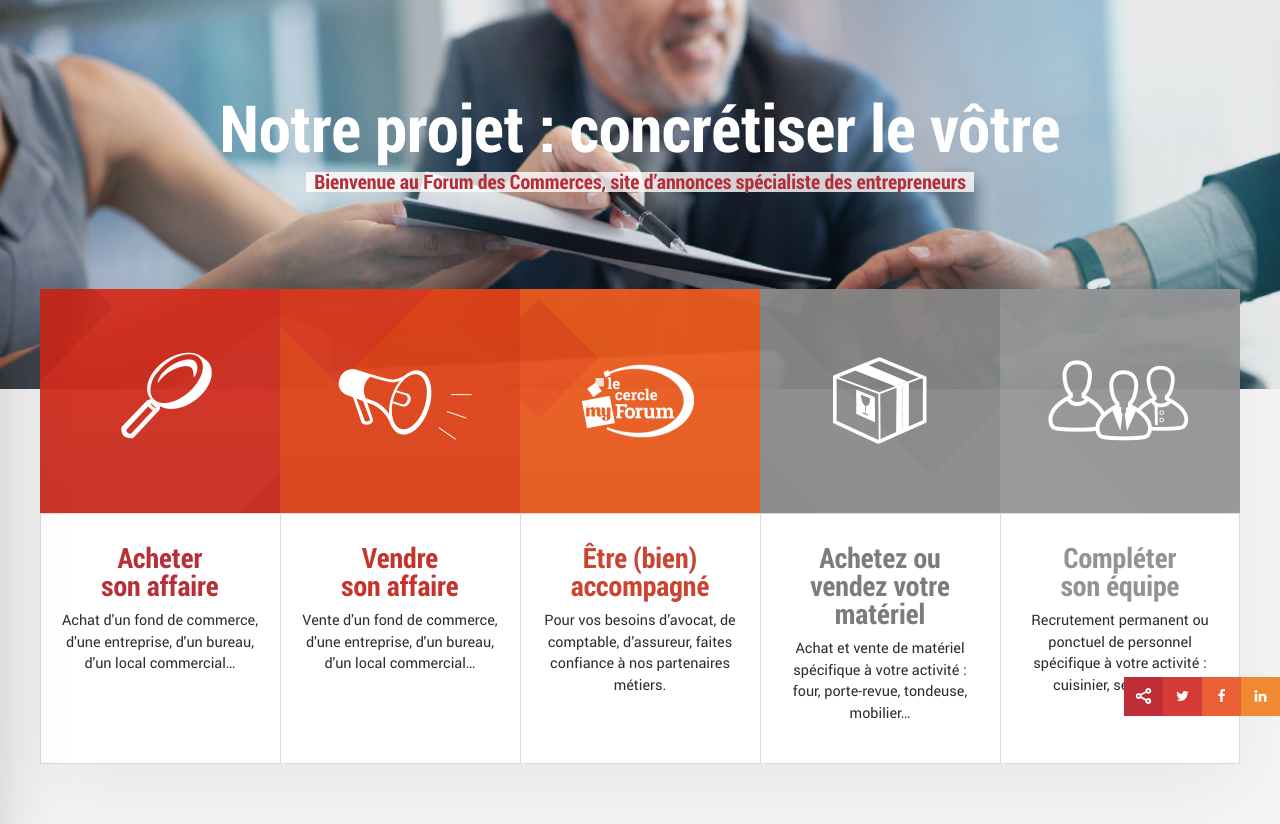
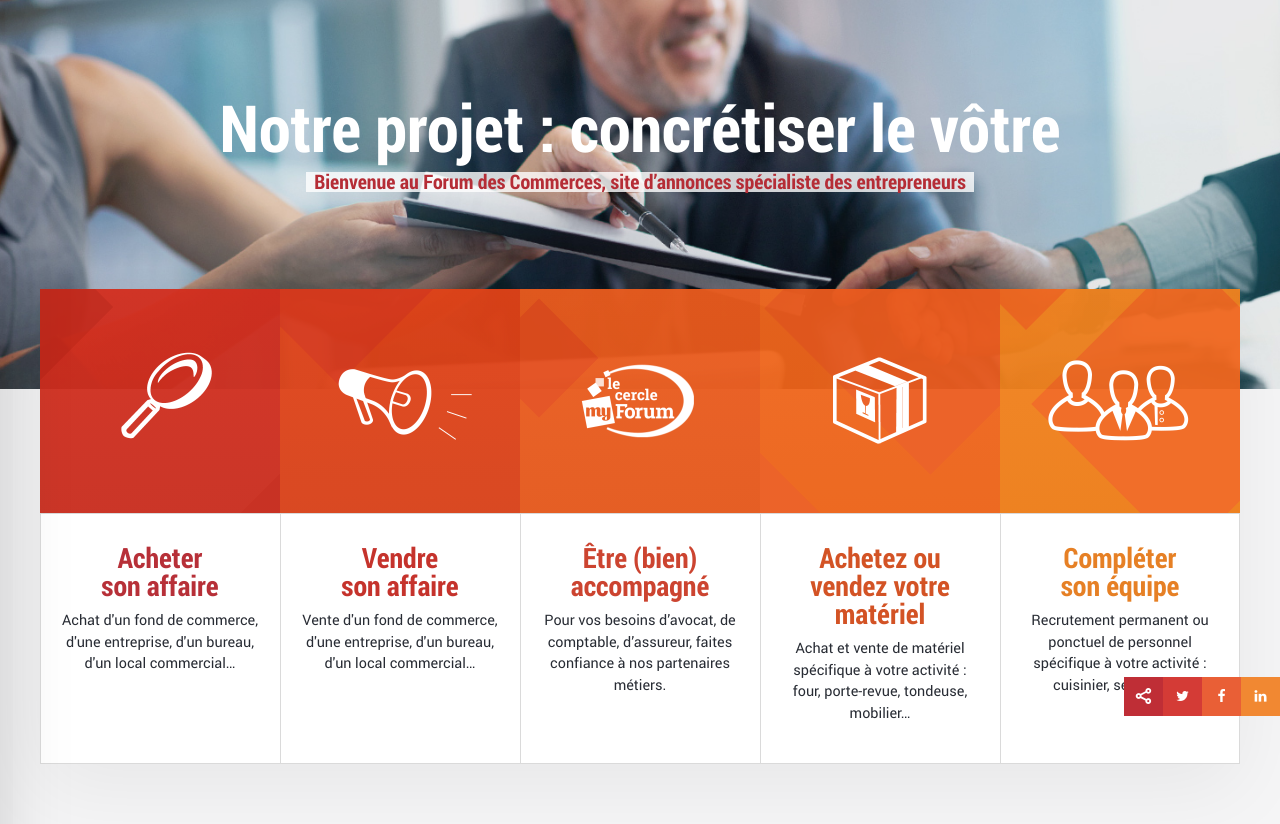
Before and after one commit to stereosuper/fdc, a PHP site: page /000_index.php in a window 1280 px wide. Shown: the part 59-883 px from the top of the page. Run offline with PHP 8.4, Linux system fonts and the light colour scheme; some web fonts are replaced.

Commit message:
:art: Choices colors

```diff
--- a/scss/components/_choices.scss
+++ b/scss/components/_choices.scss
@@ -198,14 +198,14 @@ $tps-choice-etape-2: 0.3s;
 		&:nth-child(4){
 			left: 60%;
 			.bg-choice{
-				/*background: $theme2-gradient-4;
-				background: linear-gradient(to bottom, $theme2-gradient-4 0%, darken($theme2-gradient-4, 5%) 100%);*/
-				background: rgb(138, 138, 138);
+				background: $theme2-gradient-4;
+				background: linear-gradient(to bottom, $theme2-gradient-4 0%, darken($theme2-gradient-4, 5%) 100%);
+				// background: rgb(138, 138, 138);
 				&:before, &:after{
 					width: 235px;
 					height: 235px;
-					// background: rgb(235, 91, 30);
-					background: rgb(133, 133, 133);
+					background: rgb(235, 91, 30);
+					// background: rgb(133, 133, 133);
 				}
 				&:before{
 					top: -98px;
@@ -220,19 +220,19 @@ $tps-choice-etape-2: 0.3s;
 				background: url(../layoutImg/box@1x.png) no-repeat;
 			}
 			h3{
-				//color: rgb(211, 83, 37);
-				color: rgb(124, 124, 124);
+				color: rgb(211, 83, 37);
+				// color: rgb(124, 124, 124);
 			}
 		}
 		&:nth-child(5){
 			left: 80%;
 			.bg-choice{
-				/*background: $theme2-gradient-5;
-				background: linear-gradient(to bottom, $theme2-gradient-5 0%, darken($theme2-gradient-5, 5%) 100%);*/
-				background: rgb(150, 150, 150);
+				background: $theme2-gradient-5;
+				background: linear-gradient(to bottom, $theme2-gradient-5 0%, darken($theme2-gradient-5, 5%) 100%);
+				// background: rgb(150, 150, 150);
 				&:before, &:after{
-					//background: rgb(241, 103, 30);
-					background: rgb(147, 147, 147);
+					background: rgb(241, 103, 30);
+					// background: rgb(147, 147, 147);
 					opacity: 0.5;
 				}
 				&:before{
@@ -252,8 +252,8 @@ $tps-choice-etape-2: 0.3s;
 				background: url(../layoutImg/team@1x.png) no-repeat;
 			}
 			h3{
-				//color: rgb(230, 128, 37);
-				color: rgb(147, 147, 147);
+				color: rgb(230, 128, 37);
+				// color: rgb(147, 147, 147);
 			}
 		}
 	}
```
Also changed, not shown: css/main.css.
